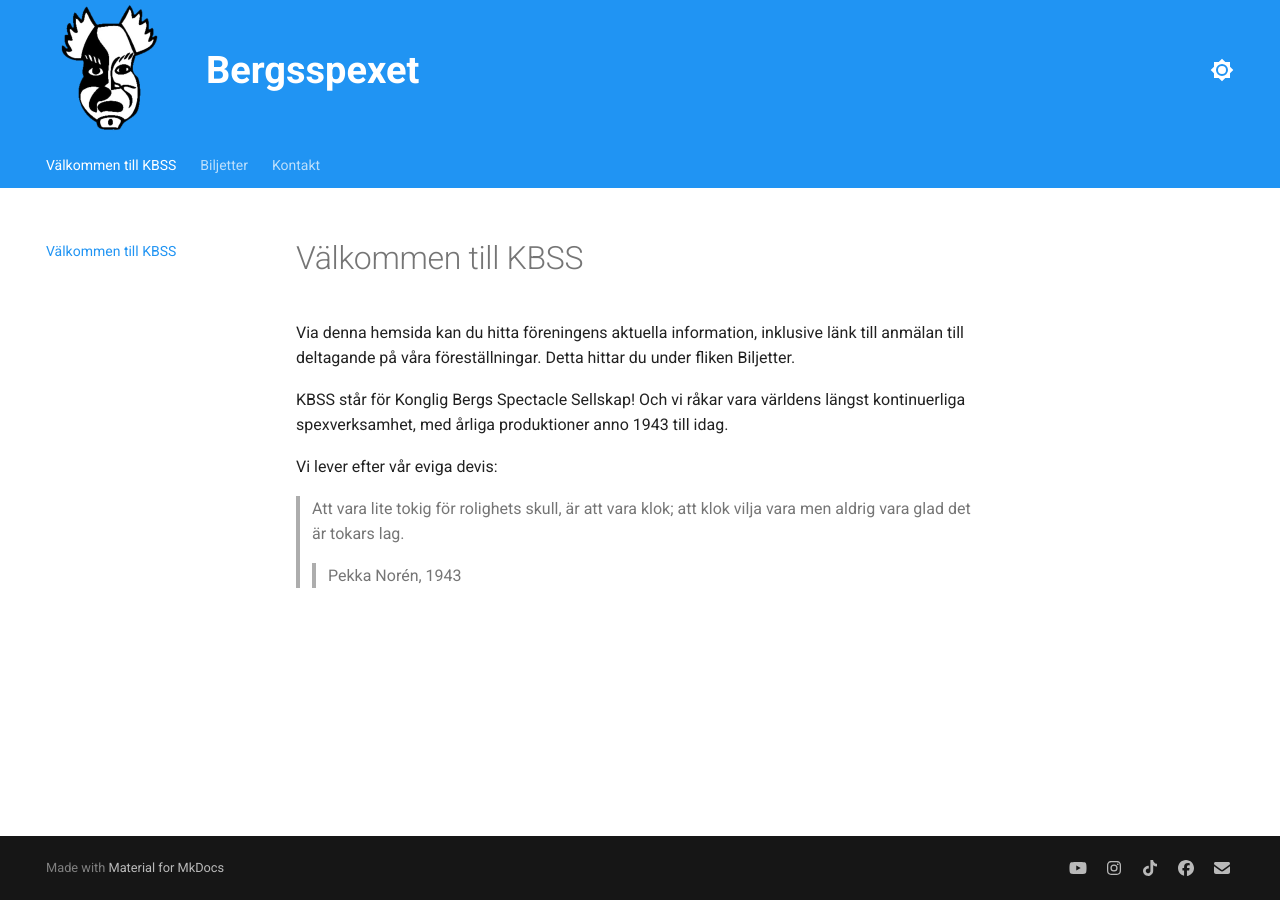
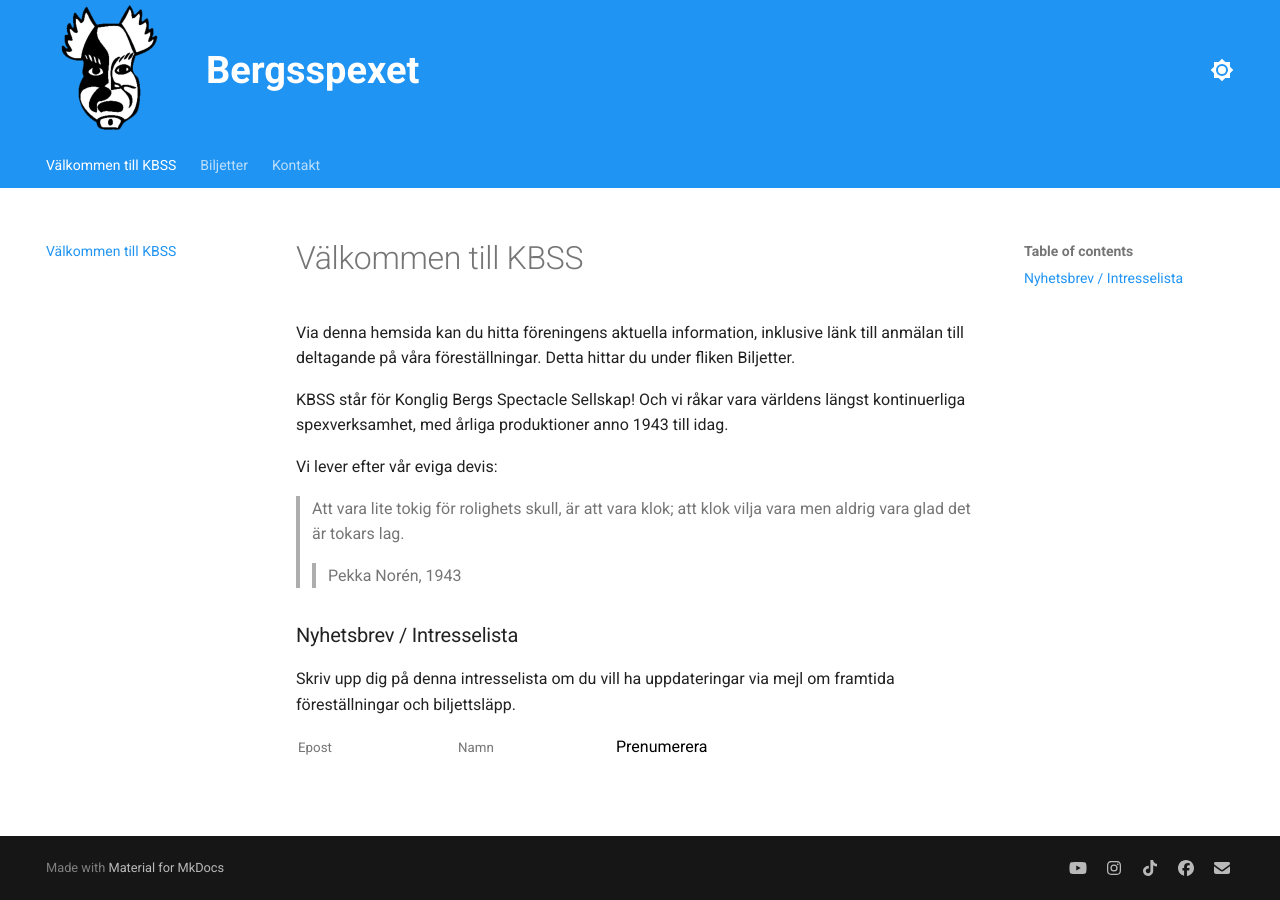
Before and after one commit to Bergsspexet/bergsspexet.github.io, an MkDocs documentation site: the page built from docs/index.md, in a window 1280 px wide. Built offline with MkDocs 1.6.1 and Material for MkDocs 9.7.7, drawn with Linux system fonts in a browser that asks for light colours.

Commit message:
Add newsletter subscription section to index.md
Added a newsletter subscription form for updates on future performances and ticket releases.

```diff
--- a/docs/index.md
+++ b/docs/index.md
@@ -8,3 +8,12 @@ Vi lever efter vår eviga devis:
 >Att vara lite tokig för rolighets skull, är att vara klok;
 >att klok vilja vara men aldrig vara glad det är tokars lag.
 >> Pekka Norén, 1943
+
+### Nyhetsbrev / Intresselista
+Skriv upp dig på denna intresselista om du vill ha uppdateringar via mejl om framtida föreställningar och biljettsläpp.
+
+<form action="https://subscribe.minutemailer.com/gKPv4Mk0" method="post">
+    <input type="email" name="email" placeholder="Epost">
+    <input type="text" name="name" placeholder="Namn">
+    <button type="submit">Prenumerera</button>
+</form>
```
